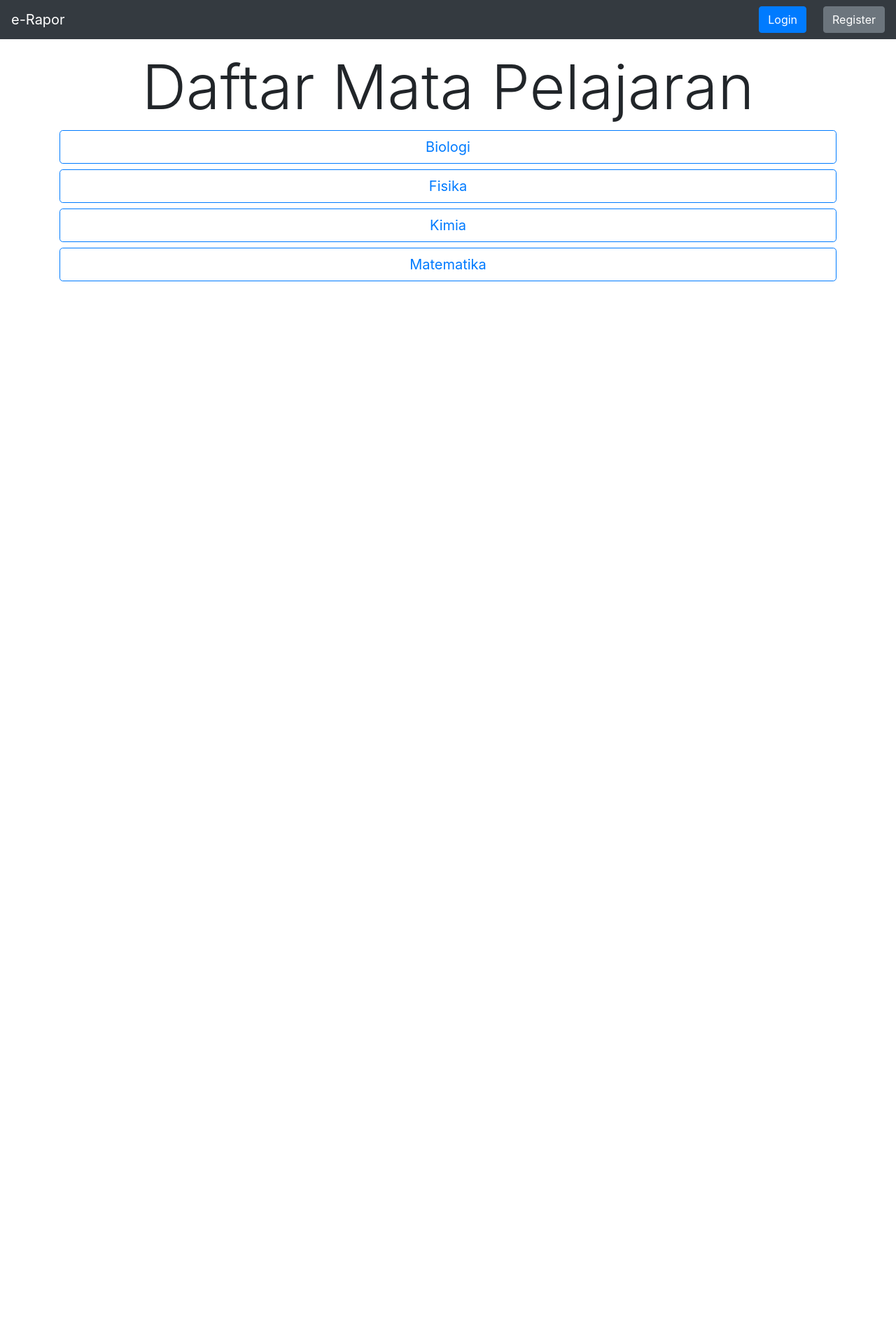
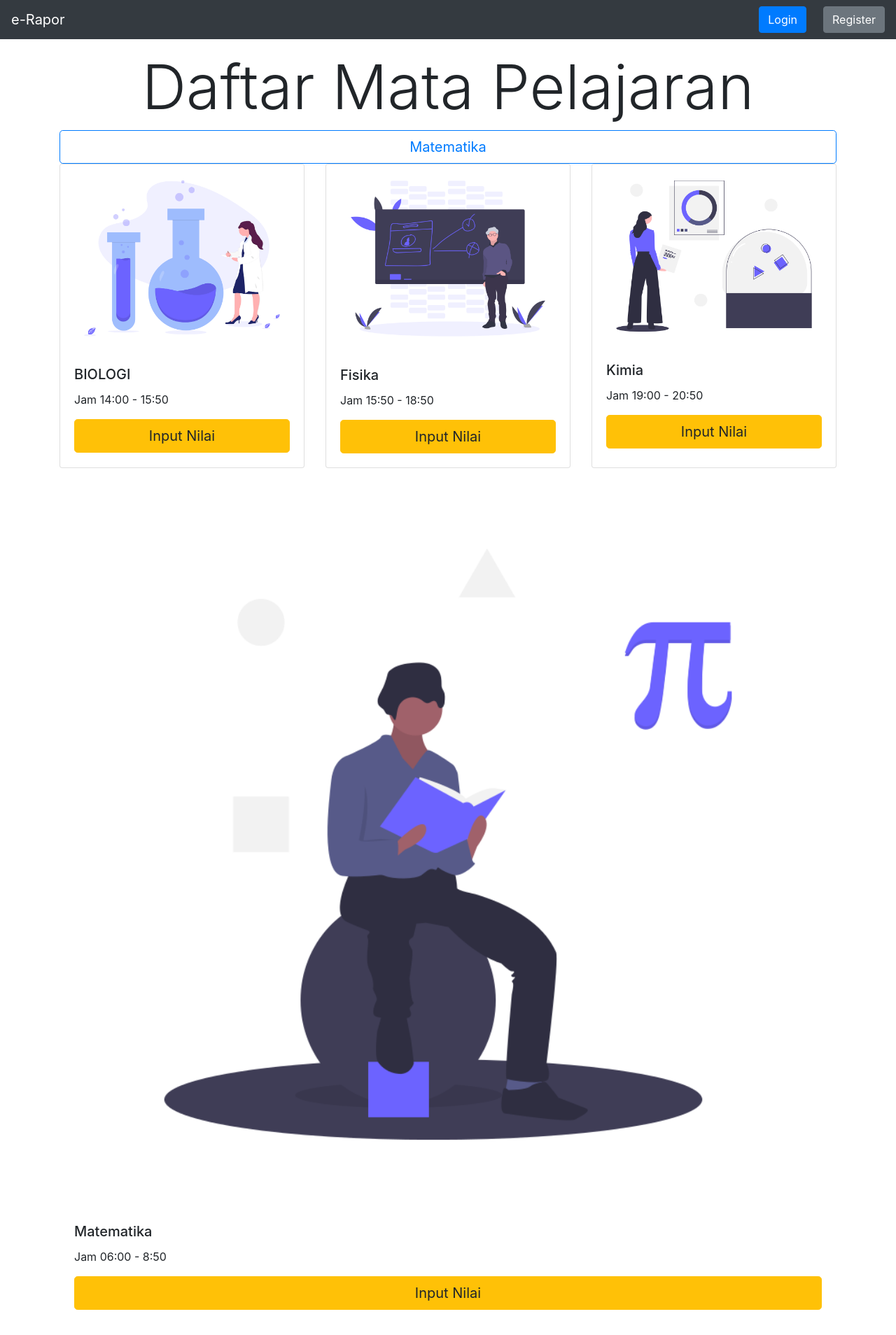
Before and after one commit to prolifel/fp-pweb, a PHP site: page /guru/index.php in a window 1280 px wide. Shown: the whole page at 70% size. Before the commit the page ends 402 px from the top, so only its background shows below. Run offline with PHP 8.4, Linux system fonts and the light colour scheme.

Commit message:
cantikan dikit buat guru

```diff
--- a/guru/index.php
+++ b/guru/index.php
@@ -63,11 +63,60 @@
     <h1 class="display-2 text-center">Daftar Mata Pelajaran</h1>
     <main role="main" class="container">
         <form action="nilai.php" method="get">
-            <button type="submit" class="btn btn-outline-primary btn-lg btn-block" name="id" value="biologi">Biologi</button>
-            <button type="submit" class="btn btn-outline-primary btn-lg btn-block" name="id" value="fisika">Fisika</button>
-            <button type="submit" class="btn btn-outline-primary btn-lg btn-block" name="id" value="kimia">Kimia</button>
             <button type="submit" class="btn btn-outline-primary btn-lg btn-block" name="id" value="math">Matematika</button>
         </form>
+    <div class="card-deck">
+            <div class="card">
+            <img class="card-img-top" src="../assets/bio.png" alt="Card image cap">
+            <div class="card-body">
+            <h5 class="card-title">BIOLOGI</h5>
+            <p class="card-text">Jam 14:00 - 15:50</p>
+            <form action="nilai.php" method="get">
+                <button type="submit" class="btn btn-warning btn-lg btn-block" name="id" value="biologi">Input Nilai</button>
+            </form>
+            </div>
+        </div>
+        <div class="card">
+            <img class="card-img-top" src="../assets/fisik.png" alt="Card image cap">
+            <div class="card-body">
+            <h5 class="card-title">Fisika</h5>
+            <p class="card-text">Jam 15:50 - 18:50</p>
+            <form action="nilai.php" method="get">
+                <button type="submit" class="btn btn-warning btn-lg btn-block" name="id" value="fisika">Input Nilai</button>
+            </form>
+            </div>
+        </div>
+        <div class="card">
+            <img class="card-img-top" src="../assets/kimia.png" alt="Card image cap">
+            <div class="card-body">
+            <h5 class="card-title">Kimia</h5>
+            <p class="card-text">Jam 19:00 - 20:50</p>
+            <form action="nilai.php" method="get">
+                <button type="submit" class="btn btn-warning btn-lg btn-block" name="id" value="kimia">Input Nilai</button>
+            </form>
+            </div>
+        </div>
+        <!-- <div class="card">
+            <img class="card-img-top" src="../assets/mat.png" alt="Card image cap">
+            <div class="card-body">
+            <h5 class="card-title">Matematika</h5>
+            <p class="card-text">Jam 06:00 - 8:50</p>
+            <form action="nilai.php" method="get">
+                <button type="submit" class="btn btn-warning btn-lg btn-block" name="id" value="math">Input Nilai</button>
+            </form>
+            </div>
+        </div> -->
+    </div>
+    <div class="card-deck p-3" >
+    <img class="card-img-top" src="../assets/mat.png" alt="Card image cap">
+            <div class="card-body">
+            <h5 class="card-title">Matematika</h5>
+            <p class="card-text">Jam 06:00 - 8:50</p>
+            <form action="nilai.php" method="get">
+                <button type="submit" class="btn btn-warning btn-lg btn-block" name="id" value="math">Input Nilai</button>
+            </form>
+            </div>
+    </div>
     </main>
     <script src="https://code.jquery.com/jquery-3.5.1.slim.min.js" integrity="sha384-DfXdz2htPH0lsSSs5nCTpuj/zy4C+OGpamoFVy38MVBnE+IbbVYUew+OrCXaRkfj" crossorigin="anonymous"></script>
     <script>window.jQuery || document.write('<script src="../assets/js/vendor/jquery.slim.min.js"><\/script>')</script>
```
Also changed, not shown: assets/bio.png (added), assets/fisik.png (added), assets/kimia.png (added), assets/mat.png (added).
